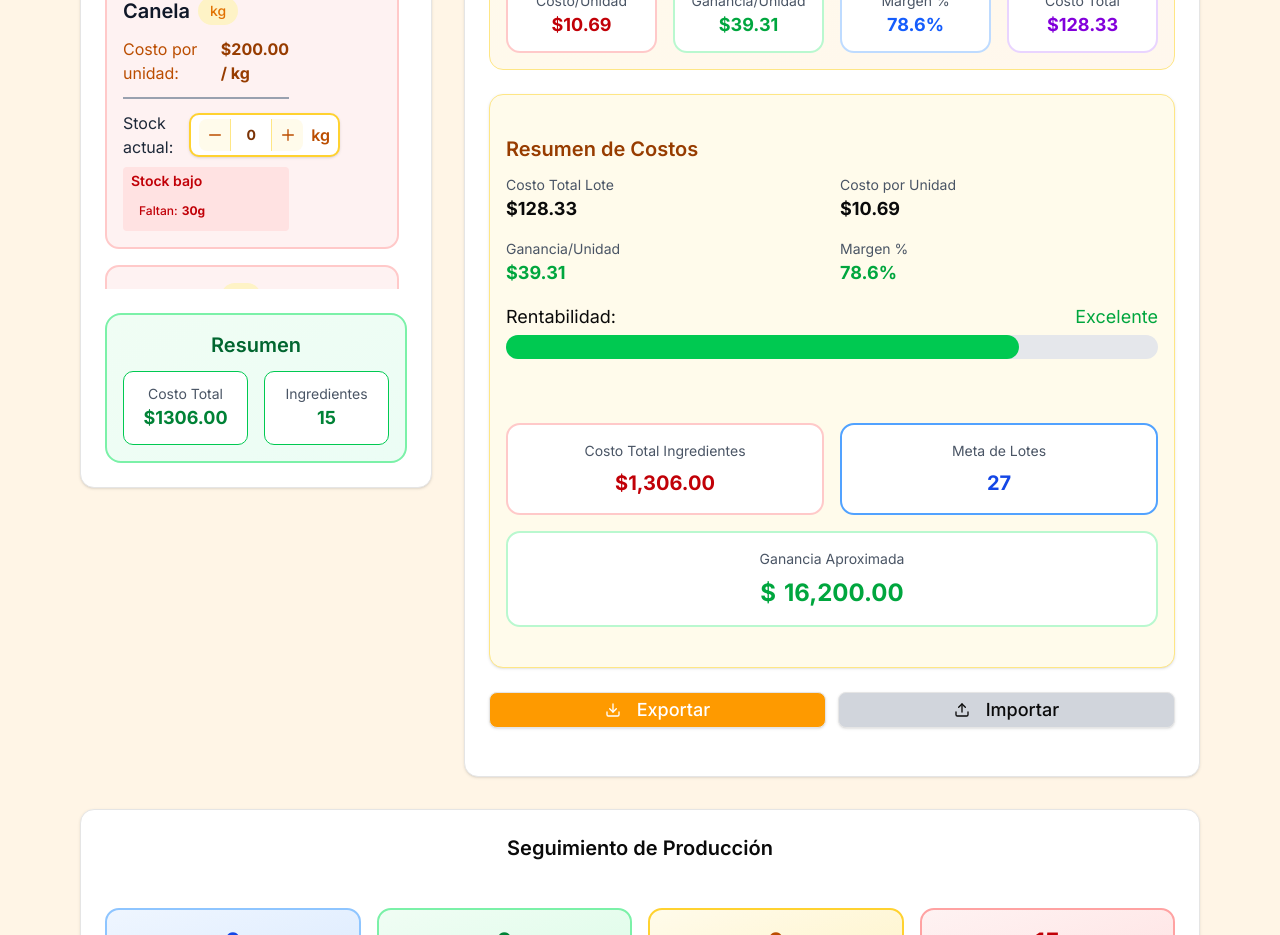
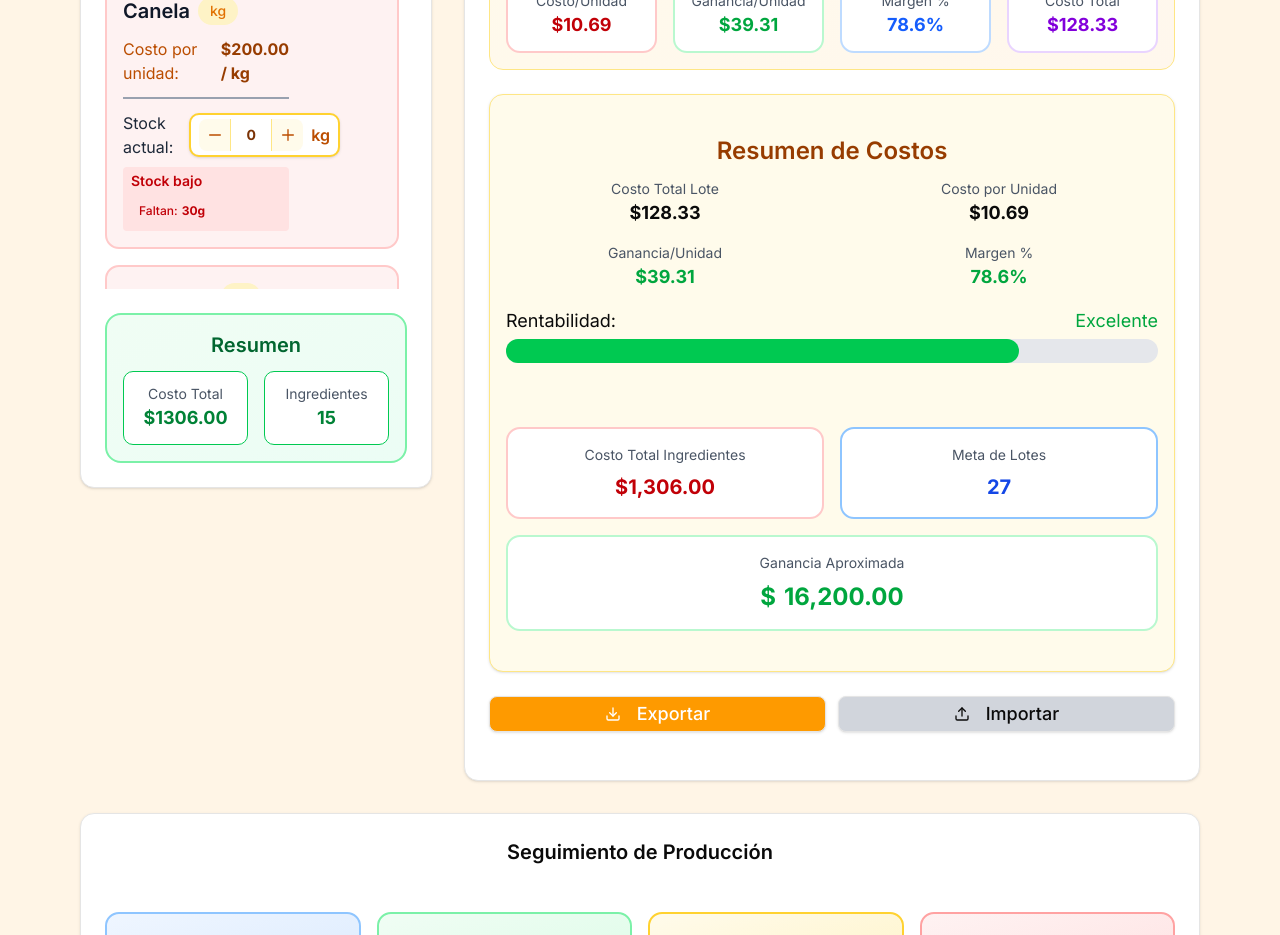
Before and after one commit to abimael92/Funny-Rolls, a Next.js app: page /recipe-calculator in a window 1280 px wide. Shown: the part 1640-2575 px from the top of the page. Built offline with nearby package versions, Linux system fonts and the light colour scheme.

Commit message:
feat improve recipe calculator panel layout and usability

```diff
--- a/components/RecipeCalculator/RecipeCalculatorPanel.tsx
+++ b/components/RecipeCalculator/RecipeCalculatorPanel.tsx
@@ -729,21 +729,21 @@ export function RecipeCalculatorPanel({
                     {/* Cost Summary */}
                     <Card className="bg-amber-50 border-amber-200">
                         <CardContent className="p-4">
-                            <h3 className="font-semibold mb-3 text-amber-800 text-xl">Resumen de Costos</h3>
+                            <h3 className="font-semibold mb-3 text-amber-800 text-2xl text-center">Resumen de Costos</h3>
                             <div className="grid grid-cols-2 gap-4 text-sm">
-                                <div>
+                                <div className="text-center">
                                     <div className="text-gray-600 text-md">Costo Total Lote</div>
                                     <div className="font-bold text-lg">${totalRecipeCost.toFixed(2)}</div>
                                 </div>
-                                <div>
+                                <div className="text-center">
                                     <div className="text-gray-600 text-md">Costo por Unidad</div>
                                     <div className="font-bold text-lg">${costPerItem.toFixed(2)}</div>
                                 </div>
-                                <div>
+                                <div className="text-center">
                                     <div className="text-gray-600 text-md">Ganancia/Unidad</div>
                                     <div className="font-bold text-lg text-green-600">${profit.toFixed(2)}</div>
                                 </div>
-                                <div>
+                                <div className="text-center">
                                     <div className="text-gray-600 text-md">Margen %</div>
                                     <div className="font-bold text-lg text-green-600">{profitPercentage.toFixed(1)}%</div>
                                 </div>
@@ -778,7 +778,7 @@ export function RecipeCalculatorPanel({
                                         </div>
                                     </div>
 
-                                    <div className="bg-white border-2 border-blue-400 rounded-xl p-4">
+                                    <div className="bg-white border-2 border-blue-300 rounded-xl p-4">
                                         <div className="text-sm text-gray-600 mb-2">Meta de Lotes</div>
                                         <div className="text-xl font-bold text-blue-700">
                                             {Math.ceil(
```
